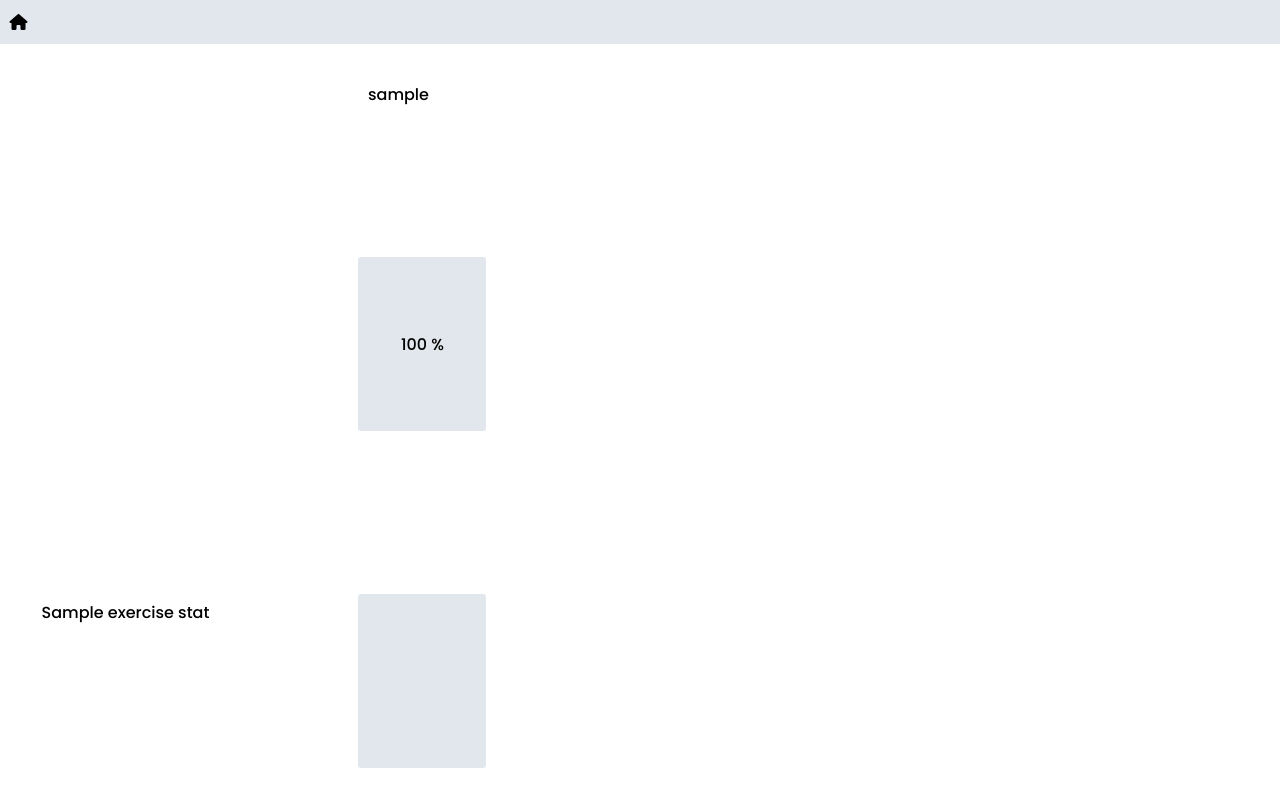
After one commit to TatuLaras/tsoha, a Flask app: template templates/dashboard_stats.html in a window 1280 px wide. The commit adds this page. Run offline with Flask 3, Linux system fonts and the light colour scheme; the template is opened without the code that fills it: most values are stand-ins (such as "Sample title", 1, 10 or a date in 2020); some libraries are stand-ins or nearby versions.

Commit message:
Teacher-side stats

```diff
--- a/static/course.css
+++ b/static/course.css
@@ -100,6 +100,7 @@
 
 .exercise .choices label {
     cursor: pointer;
+    margin: 0;
 }
 
 .exercise input[type='radio'] {
--- /dev/null
+++ b/static/dashboard_stats.css
@@ -0,0 +1,46 @@
+.dashboard-stats .grid-container {
+    display: grid;
+    grid-template-columns: 20em 10em;
+    gap: 0.4em;
+    overflow: auto;
+    position: absolute;
+    top: 0;
+    left: 0;
+    right: 0;
+    bottom: 0;
+    padding: 2em;
+}
+
+.dashboard-stats .grid-container > * {
+    padding: 0.4em 0.6em;
+}
+
+.dashboard-stats .name {
+    font-weight: 500;
+    word-wrap: break-word;
+}
+
+.dashboard-stats .label {
+    font-weight: 500;
+    position: sticky;
+    left: 0;
+    background-color: white;
+}
+
+.dashboard-stats .stat {
+    background-color: var(--color-lightergray);
+    border-radius: 0.2rem;
+    display: flex;
+    justify-content: center;
+    align-items: center;
+    font-weight: 500;
+}
+
+.dashboard-stats .stat.completed::before {
+    content: '';
+    display: block;
+    width: 1em;
+    height: 1em;
+    border-radius: 50%;
+    background-color: var(--color-green);
+}
--- a/static/global.css
+++ b/static/global.css
@@ -82,7 +82,7 @@ nav {
     background-color: var(--color-lightergray);
     position: sticky;
     top: 0;
-    height: 3em;
+    height: 44px;
     z-index: 10;
 }
 
@@ -105,6 +105,7 @@ nav a {
     flex-direction: column;
     justify-content: flex-start;
     flex: 1;
+    position: relative;
 }
 
 .progress {
--- a/static/main.js
+++ b/static/main.js
@@ -19,4 +19,9 @@ function routeWithOldParams(route) {
     window.location.href = route + '?' + queryParams.toString();
 }
 
+function link(e, url) {
+    e.preventDefault();
+    window.location.href = url;
+}
+
 const articleElement = document.querySelector('#article-content');
--- /dev/null
+++ b/templates/dashboard_stats.html
@@ -0,0 +1,40 @@
+{% extends "layout.html" %} {% block title %}Kurssitilastot{% endblock %} {%
+block content %}
+<div class="dashboard-stats">
+    {% if not course_users or not exercise_stats %}
+    <div class="text-disabled">Ei vielä tilastoitavaa.</div>
+    {% else %}
+    <div
+        class="grid-container"
+        style="grid-template-columns: 20em {{'8em ' * course_users|length}}"
+    >
+        <div class="label"></div>
+
+        {% for course_user in course_users %}
+        <div class="name">{{course_user.username}}</div>
+        {% endfor %}
+
+        <div class="label"></div>
+
+        {% for course_user in course_users %}
+        <div class="stat">{{( course_user.percentage * 100) | round(1)}} %</div>
+        {% endfor %} {{( '
+        <div></div>
+        ' * (course_users|length + 1) ) | safe}} {% for exercise_stat in
+        exercise_stats %} {% if exercise_stat.course_article_id !=
+        exercise_stats[loop.index - 1].course_article_id %} {{( '
+        <div></div>
+        ' * (course_users|length + 1) ) | safe}} {% endif %}
+        <div class="label" title="{{exercise_stat.title}}">
+            {{exercise_stat.question}}
+        </div>
+
+        {% for course_user in course_users %}
+        <div
+            class="stat {{'completed' if course_user.id in exercise_stat.users else ''}}"
+        ></div>
+        {% endfor %} {% endfor %}
+    </div>
+    {% endif %}
+</div>
+{% endblock %}
--- a/templates/layout.html
+++ b/templates/layout.html
@@ -21,6 +21,10 @@
         <link
             rel="stylesheet"
             href="{{ url_for('static',filename='stats.css') }}"
+        />
+        <link
+            rel="stylesheet"
+            href="{{ url_for('static',filename='dashboard_stats.css') }}"
         />
         <link
             rel="stylesheet"
```
Also changed, not shown: dashboard_routes.py (+97 -0 lines), exercise_routes.py (+28 -56 lines), static/dashboard.css (+31 -3 lines), templates/dashboard.html (+8 -2 lines).
